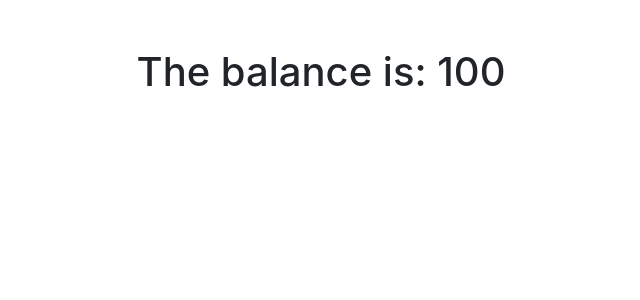
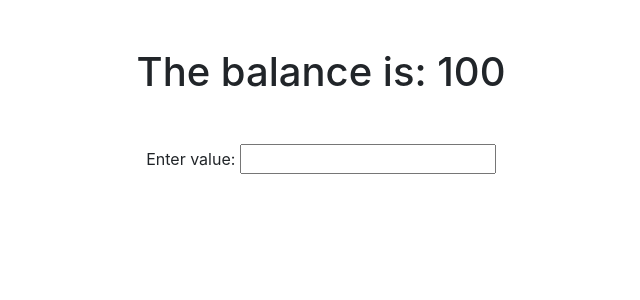
Before and after one commit to JoakimTeixeira/banking-component, a React (Create React App) app: page / in a window 1280 px wide. Shown: the top 300 px of the page, without its empty margins (319-959 px from the left). Built offline with nearby package versions, Linux system fonts and the light colour scheme; the HTML template or start-up script is replaced by a standard one.

Commit message:
Add Input component

```diff
--- a/src/App.jsx
+++ b/src/App.jsx
@@ -1,9 +1,12 @@
 import React from 'react';
-import { Wallet } from 'components';
+import { Wallet, Input } from 'components';
 
 const App = () => (
   <>
-    <Wallet value="100" />
+    <div className="container text-center">
+      <Wallet value={100} />
+      <Input />
+    </div>
   </>
 );
 
--- /dev/null
+++ b/src/components/Input/Input.jsx
@@ -0,0 +1,12 @@
+import React from 'react';
+
+const Input = () => (
+  <>
+    <label htmlFor="balanceInput" className="mb-3">
+      {'Enter value: '}
+      <input type="text" id="balanceInput" />
+    </label>
+  </>
+);
+
+export default Input;
--- /dev/null
+++ b/src/components/Input/index.js
@@ -0,0 +1 @@
+export { default as Input } from './Input';
--- a/src/components/Wallet/Wallet.jsx
+++ b/src/components/Wallet/Wallet.jsx
@@ -2,7 +2,7 @@ import React from 'react';
 import PropTypes from 'prop-types';
 
 const Wallet = ({ value }) => (
-  <h1 className="text-center mt-5">{`The balance is: ${value}`}</h1>
+  <h1 className="m-5">{`The balance is: ${value}`}</h1>
 );
 
 export default Wallet;
--- a/src/components/index.js
+++ b/src/components/index.js
@@ -1 +1,2 @@
 export { Wallet } from './Wallet';
+export { Input } from './Input';
```
